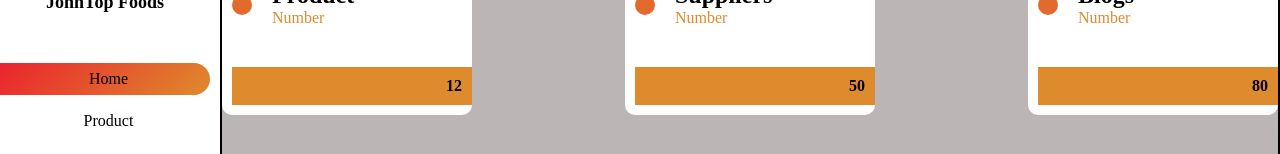
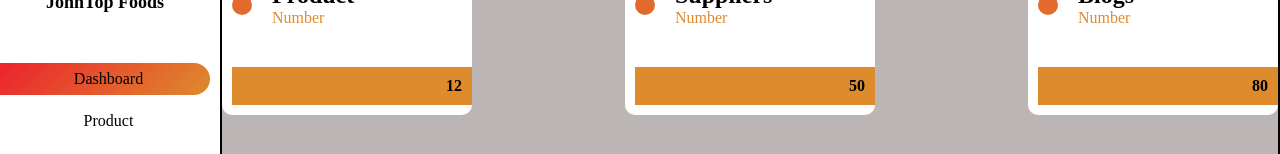
Before and after one commit to Davprincecode/johntopfoods, a React (Vite) app: page /mart in a window 1280 px wide. Shown: the part 133-287 px from the top of the page. Built offline with nearby package versions, Linux system fonts and the light colour scheme.

Commit message:
side changes

```diff
--- a/src/inventory/SideMenu.tsx
+++ b/src/inventory/SideMenu.tsx
@@ -29,7 +29,7 @@ interface Props {
         <li className="active">
           <a href="{{ route('index') }}">
           <i className="fa-solid fa-house"></i>
-          <span>Home</span>
+          <span>Dashboard</span>
           </a>
         </li>
 
```
